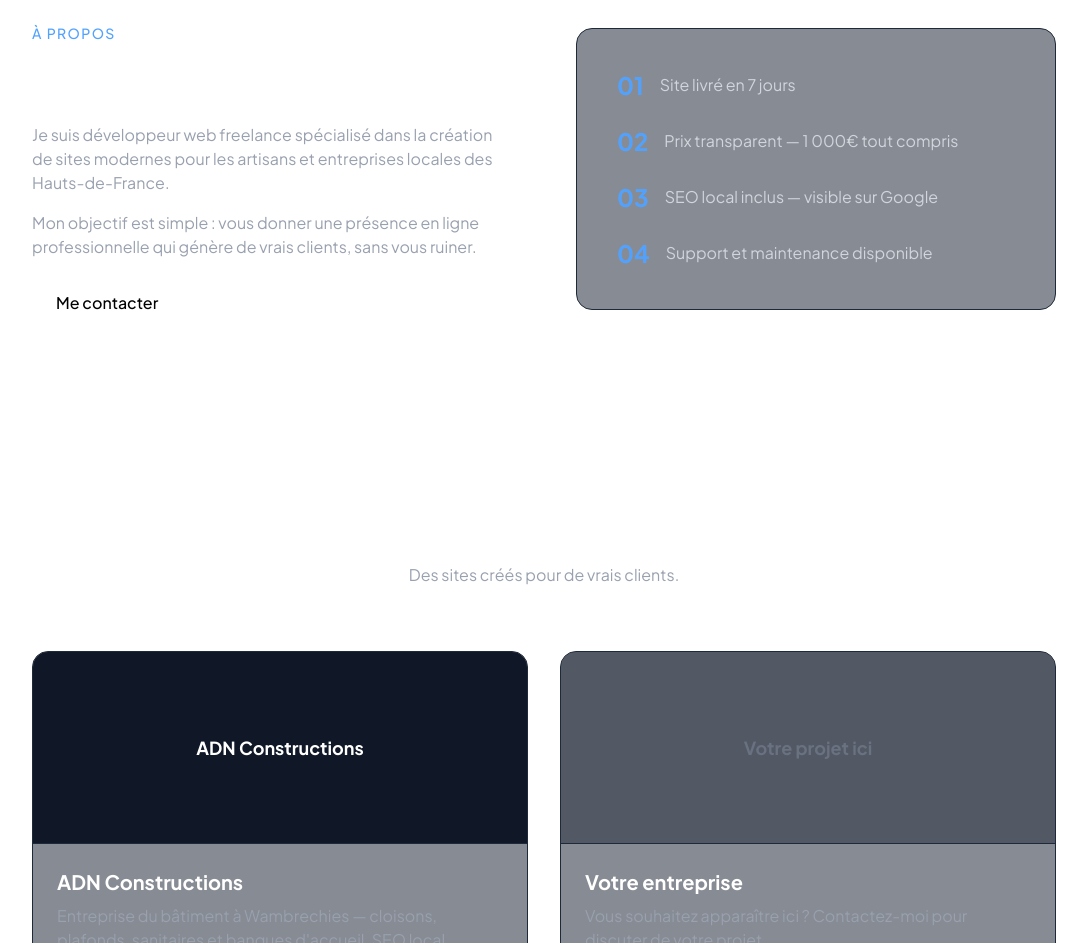
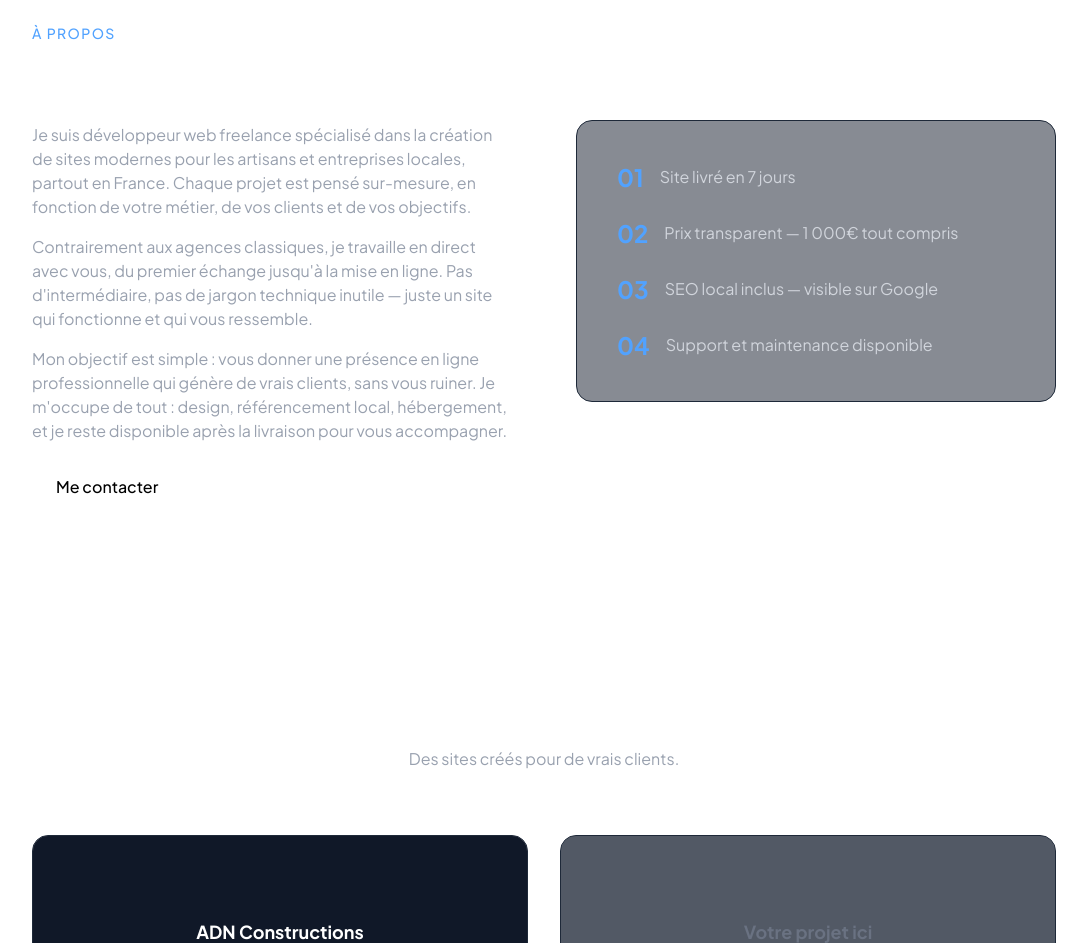
Before and after one commit to enguerrandbourghelle/agence-demo, a Next.js app: page / in a window 1280 px wide. Shown: the part 1800-2743 px from the top of the page, without its empty margins (96-1183 px from the left). Built offline with nearby package versions, Linux system fonts and the light colour scheme.

Commit message:
fix: portee nationale au lieu de Hauts-de-France uniquement

```diff
--- a/components/APropos.tsx
+++ b/components/APropos.tsx
@@ -8,10 +8,13 @@ export default function APropos() {
           <p className="text-sm font-medium text-blue-400 mb-4 tracking-widest uppercase">À propos</p>
           <h2 className="text-4xl font-bold mb-6 text-white">Enguerrand Bourghelle</h2>
           <p className="text-gray-400 mb-4">
-            Je suis développeur web freelance spécialisé dans la création de sites modernes pour les artisans et entreprises locales des Hauts-de-France.
+            Je suis développeur web freelance spécialisé dans la création de sites modernes pour les artisans et entreprises locales, partout en France. Chaque projet est pensé sur-mesure, en fonction de votre métier, de vos clients et de vos objectifs.
+          </p>
+          <p className="text-gray-400 mb-4">
+            Contrairement aux agences classiques, je travaille en direct avec vous, du premier échange jusqu&apos;à la mise en ligne. Pas d&apos;intermédiaire, pas de jargon technique inutile — juste un site qui fonctionne et qui vous ressemble.
           </p>
           <p className="text-gray-400 mb-8">
-            Mon objectif est simple : vous donner une présence en ligne professionnelle qui génère de vrais clients, sans vous ruiner.
+            Mon objectif est simple : vous donner une présence en ligne professionnelle qui génère de vrais clients, sans vous ruiner. Je m&apos;occupe de tout : design, référencement local, hébergement, et je reste disponible après la livraison pour vous accompagner.
           </p>
           <a href="#contact" className="bg-white text-black px-6 py-3 rounded-xl font-medium hover:bg-gray-100 transition">
             Me contacter
```
